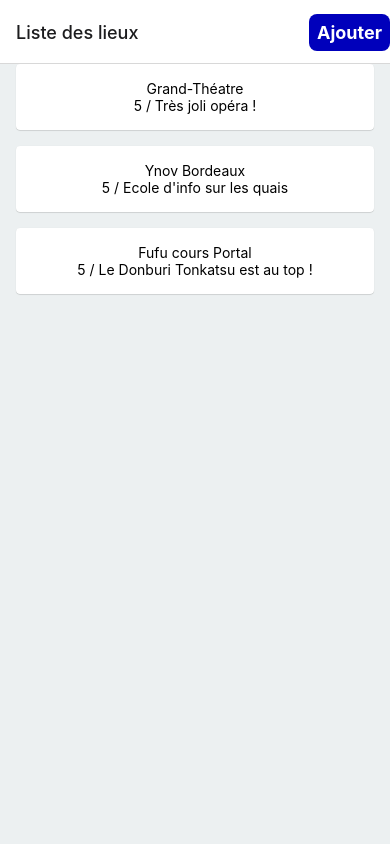
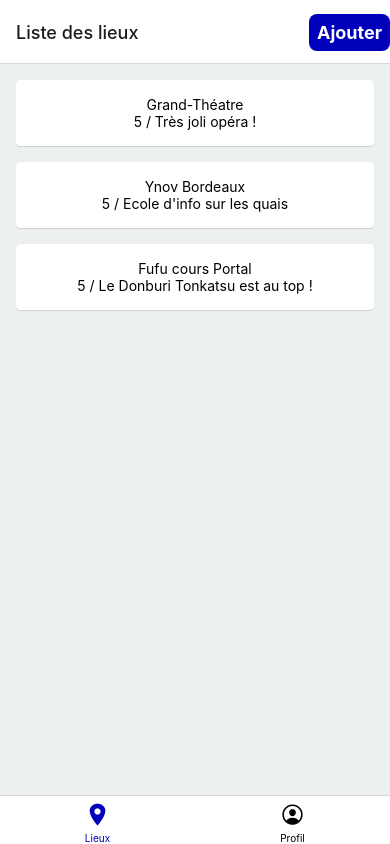
Before and after one commit to psegalen/ynov-2022-mwm-devlmiot, a React Native app in the folder 2-PlacesExpo/: screen / in a window 390 px wide. Built offline with nearby package versions, Linux system fonts and the light colour scheme.

Commit message:
Day 2 - Added a profile screen and a tab navigator

```diff
--- a/2-PlacesExpo/App.js
+++ b/2-PlacesExpo/App.js
@@ -2,10 +2,13 @@ import { StatusBar } from "expo-status-bar";
 import React, { useState } from "react";
 import { NavigationContainer } from "@react-navigation/native";
 import { createNativeStackNavigator } from "@react-navigation/native-stack";
+import { createBottomTabNavigator } from "@react-navigation/bottom-tabs";
+import { Ionicons } from "@expo/vector-icons";
 
 import AddPlace from "./src/screens/AddPlace";
 import PlacesList from "./src/screens/PlacesList";
 import Button from "./src/components/Button";
+import Profile from "./src/screens/Profile";
 
 const initialPlaces = [
   {
@@ -35,6 +38,7 @@ const initialPlaces = [
 ];
 
 const PlacesStack = createNativeStackNavigator();
+const RootTab = createBottomTabNavigator();
 
 export default function App() {
   const [places, setPlaces] = useState(initialPlaces);
@@ -46,6 +50,39 @@ export default function App() {
 
   return (
     <NavigationContainer>
+      <RootTab.Navigator
+        screenOptions={({ route }) => ({
+          tabBarIcon: ({ focused, color, size }) => {
+            let iconName;
+
+            if (route.name === "PlacesStack") {
+              iconName = focused
+                ? "location-sharp"
+                : "location-outline";
+            } else if (route.name === "Profile") {
+              iconName = focused
+                ? "person-circle"
+                : "person-circle-outline";
+            }
+
+            // You can return any component that you like here!
+            return (
+              <Ionicons name={iconName} size={size} color={color} />
+            );
+          },
+          tabBarActiveTintColor: "#0000BB",
+          tabBarInactiveTintColor: "#000000",
+        })}
+      >
+        <RootTab.Screen
+          name="PlacesStack"
+          options={{
+            headerShown: false,
+            title: "Lieux",
+            tabBarHideOnKeyboard: true,
+          }}
+        >
+          {() => (
             <PlacesStack.Navigator>
               <PlacesStack.Screen
                 name="PlacesList"
@@ -69,9 +106,20 @@ export default function App() {
                 name="AddPlace"
                 options={{ title: "Ajouter un lieu" }}
               >
-          {(props) => <AddPlace {...props} addPlace={addPlace} />}
+                {(props) => (
+                  <AddPlace {...props} addPlace={addPlace} />
+                )}
               </PlacesStack.Screen>
             </PlacesStack.Navigator>
+          )}
+        </RootTab.Screen>
+        <RootTab.Screen
+          component={Profile}
+          name="Profile"
+          options={{ title: "Profil" }}
+        />
+      </RootTab.Navigator>
+
       <StatusBar style="auto" />
     </NavigationContainer>
   );
--- a/2-PlacesExpo/package.json
+++ b/2-PlacesExpo/package.json
@@ -8,7 +8,9 @@
     "eject": "expo eject"
   },
   "dependencies": {
+    "@expo/vector-icons": "^12.0.0",
     "@react-native-picker/picker": "2.1.0",
+    "@react-navigation/bottom-tabs": "^6.0.9",
     "@react-navigation/native": "^6.0.6",
     "@react-navigation/native-stack": "^6.2.5",
     "expo": "~43.0.2",
--- a/2-PlacesExpo/src/screens/AddPlace.js
+++ b/2-PlacesExpo/src/screens/AddPlace.js
@@ -1,5 +1,11 @@
 import React, { useState } from "react";
-import { Text, View, StyleSheet, TextInput } from "react-native";
+import {
+  Text,
+  View,
+  StyleSheet,
+  TextInput,
+  KeyboardAvoidingView,
+} from "react-native";
 import { GooglePlacesAutocomplete } from "react-native-google-places-autocomplete";
 import { Picker } from "@react-native-picker/picker";
 
@@ -28,7 +34,7 @@ const AddPlace = (props) => {
   const [comment, setComment] = useState("");
 
   return (
-    <View style={screensStyles.container}>
+    <KeyboardAvoidingView style={screensStyles.container}>
       <GooglePlacesAutocomplete
         placeholder="Rechercher un lieu ..."
         fetchDetails={true}
@@ -82,11 +88,12 @@ const AddPlace = (props) => {
                 rate,
                 comment,
               });
+              props.navigation.goBack();
             }}
           />
         </View>
       ) : undefined}
-    </View>
+    </KeyboardAvoidingView>
   );
 };
 
--- a/2-PlacesExpo/src/screens/PlacesList.js
+++ b/2-PlacesExpo/src/screens/PlacesList.js
@@ -1,5 +1,5 @@
 import React from "react";
-import { Text, View, StyleSheet } from "react-native";
+import { Text, View, StyleSheet, ScrollView } from "react-native";
 import { Card } from "react-native-paper";
 
 import screensStyles from "./ScreensStyles";
@@ -18,7 +18,10 @@ const listStyles = StyleSheet.create({
 
 const PlacesList = (props) => {
   return (
-    <View style={screensStyles.container}>
+    <ScrollView
+      style={screensStyles.container}
+      contentContainerStyle={{ paddingBottom: 16 }}
+    >
       {props.places.map((p) => (
         <Card style={listStyles.card} key={p.id}>
           <Text style={listStyles.cardText}>{p.place.name}</Text>
@@ -27,7 +30,7 @@ const PlacesList = (props) => {
           </Text>
         </Card>
       ))}
-    </View>
+    </ScrollView>
   );
 };
 
--- /dev/null
+++ b/2-PlacesExpo/src/screens/Profile.js
@@ -0,0 +1,52 @@
+import { Ionicons } from "@expo/vector-icons";
+import React from "react";
+import { Text, View, StyleSheet, Dimensions } from "react-native";
+import { Card } from "react-native-paper";
+import Button from "../components/Button";
+import screensStyles from "./ScreensStyles";
+
+const profileStyles = StyleSheet.create({
+  card: {
+    padding: 48,
+    marginHorizontal: 48,
+    marginTop: 48,
+  },
+  cardRoot: {
+    display: "flex",
+    alignItems: "center",
+    justifyContent: "center",
+  },
+  avatarView: {
+    width: 100,
+    height: 100,
+    borderRadius: 50,
+    backgroundColor: "#0000BB",
+    display: "flex",
+    alignItems: "center",
+    justifyContent: "center",
+  },
+  greetings: {
+    fontSize: 18,
+    fontWeight: "bold",
+    marginVertical: 16,
+    textAlign: "center",
+  },
+});
+
+const Profile = () => (
+  <View style={screensStyles.container}>
+    <Card style={profileStyles.card}>
+      <View style={profileStyles.cardRoot}>
+        <View style={profileStyles.avatarView}>
+          <Ionicons name="person" color="#FFFFFF" size={32} />
+        </View>
+        <View>
+          <Text style={profileStyles.greetings}>Bonjour Toto !</Text>
+        </View>
+        <Button title="Changer mon nom" />
+      </View>
+    </Card>
+  </View>
+);
+
+export default Profile;
--- a/2-PlacesExpo/src/screens/ScreensStyles.js
+++ b/2-PlacesExpo/src/screens/ScreensStyles.js
@@ -1,10 +1,8 @@
 import { StyleSheet } from "react-native";
-import Constants from "expo-constants";
 
 const screensStyles = StyleSheet.create({
   container: {
     flex: 1,
-    paddingTop: Constants.statusBarHeight,
     backgroundColor: "#ecf0f1",
     padding: 16,
   },
```
Also changed, not shown: 1 other file (tests, documents, lock files or other folders). Lines whose indentation alone changed are shown as unchanged.
